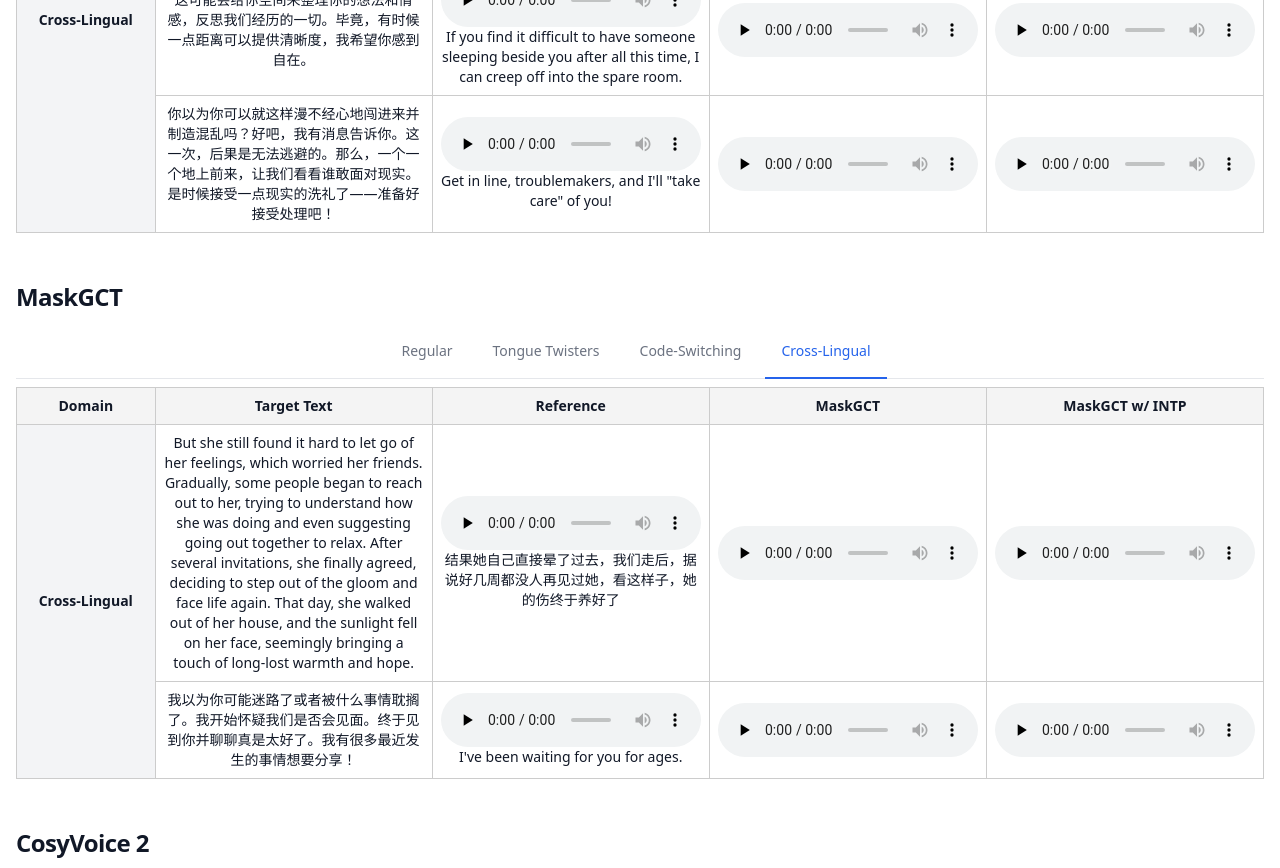
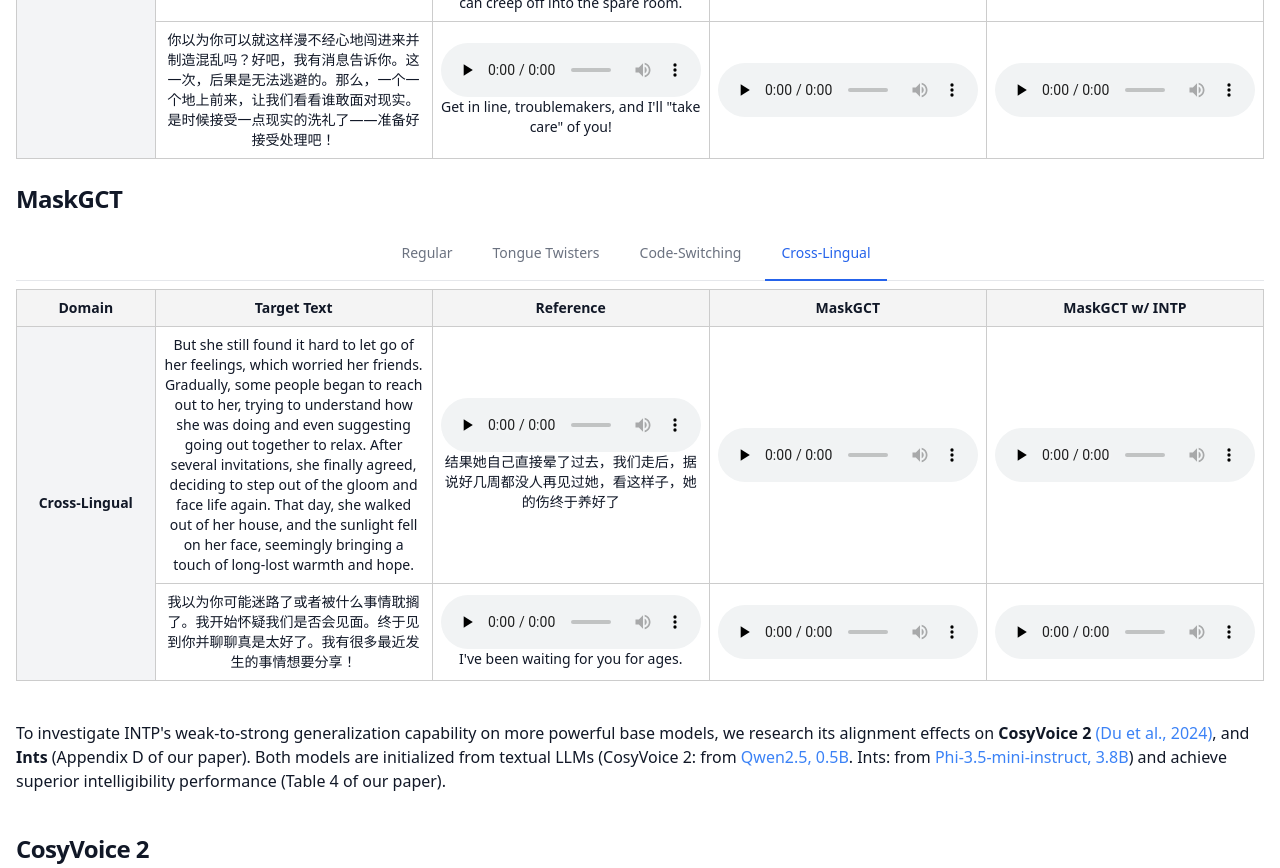
Before and after one commit to intalign/intalign.github.io, a plain HTML site: page index.html in a window 1280 px wide. Shown: the part 6019-6887 px from the top of the page. Drawn offline with Linux system fonts and the light colour scheme.

Commit message:
weak to strong descriptions

```diff
--- a/index.html
+++ b/index.html
@@ -124,7 +124,7 @@
               <a href="#experiments" class="list-select"><b>INTP Alignment</b></a>
             </li>
             <li>
-              <a href="#cosyvoice2" class="list-select"><b>Weak-to-strong Generalization</b></a>
+              <a href="#weak-to-strong" class="list-select"><b>Weak-to-strong Generalization</b></a>
             </li>
 
           </ul>
@@ -587,19 +587,31 @@
           <h4>Results of INTP Alignment</h4>
           <p>
             To verify the effectiveness of <a href="https://arxiv.org/abs/2305.18290">DPO</a> with INTP for
-            existing TTS models, we conduct alignment experiments with multiple models. In addition to
-            <b>ARS</b>, <b>F5-TTS</b>, and <b>MaskGCT</b>, which were used in
-            constructing the INTP dataset, we also introduce
-            two more powerful models in terms of intelligibility: <b>CosyVoice 2</b><a
-              href="https://arxiv.org/abs/2412.10117"> (Du et al., 2024)</a>, and <b>Ints</b> (Appendix D of our paper),
-            to validate INTP’s weak-to-strong
-            generalization capability.
+            existing TTS models, we conduct alignment experiments with multiple models. First, we evaluate the alignment
+            effectiveness on the three models that participated in INTP construction: <b>ARS</b>, <b>F5-TTS</b>, and
+            <b>MaskGCT</b>:
           </p>
         </div>
 
         <div class="mb-8">
           <div class="mx-auto text-sm text-left rtl:text-right text-gray-900" v-for="model in models_golden_pick">
-            <h5 :id="model" class="pt-12">{{ expt_m(model) }}</h5>
+            <p v-if="model === 'cosyvoice2'" class="mt-10 text-base" id="weak-to-strong">
+              To investigate INTP's weak-to-strong
+              generalization capability on
+              more powerful base models, we research its alignment effects on <b>CosyVoice 2</b><a
+                href="https://arxiv.org/abs/2412.10117"> (Du et al., 2024)</a>, and
+              <b>Ints</b> (Appendix D of our
+              paper). Both models are initialized
+              from textual LLMs (CosyVoice 2: from <a href="https://huggingface.co/Qwen/Qwen2.5-0.5B">Qwen2.5, 0.5B</a>.
+              Ints: from <a href="https://huggingface.co/microsoft/Phi-3.5-mini-instruct">Phi-3.5-mini-instruct,
+                3.8B</a>)
+              and achieve
+              superior intelligibility performance (Table 4 of
+              our
+              paper).
+            </p>
+
+            <h5 :id="model" class="pt-6">{{ expt_m(model) }}</h5>
 
             <div
               class="text-sm font-medium text-center text-gray-500 border-b border-gray-200 dark:text-gray-400 dark:border-gray-700 ">
```
